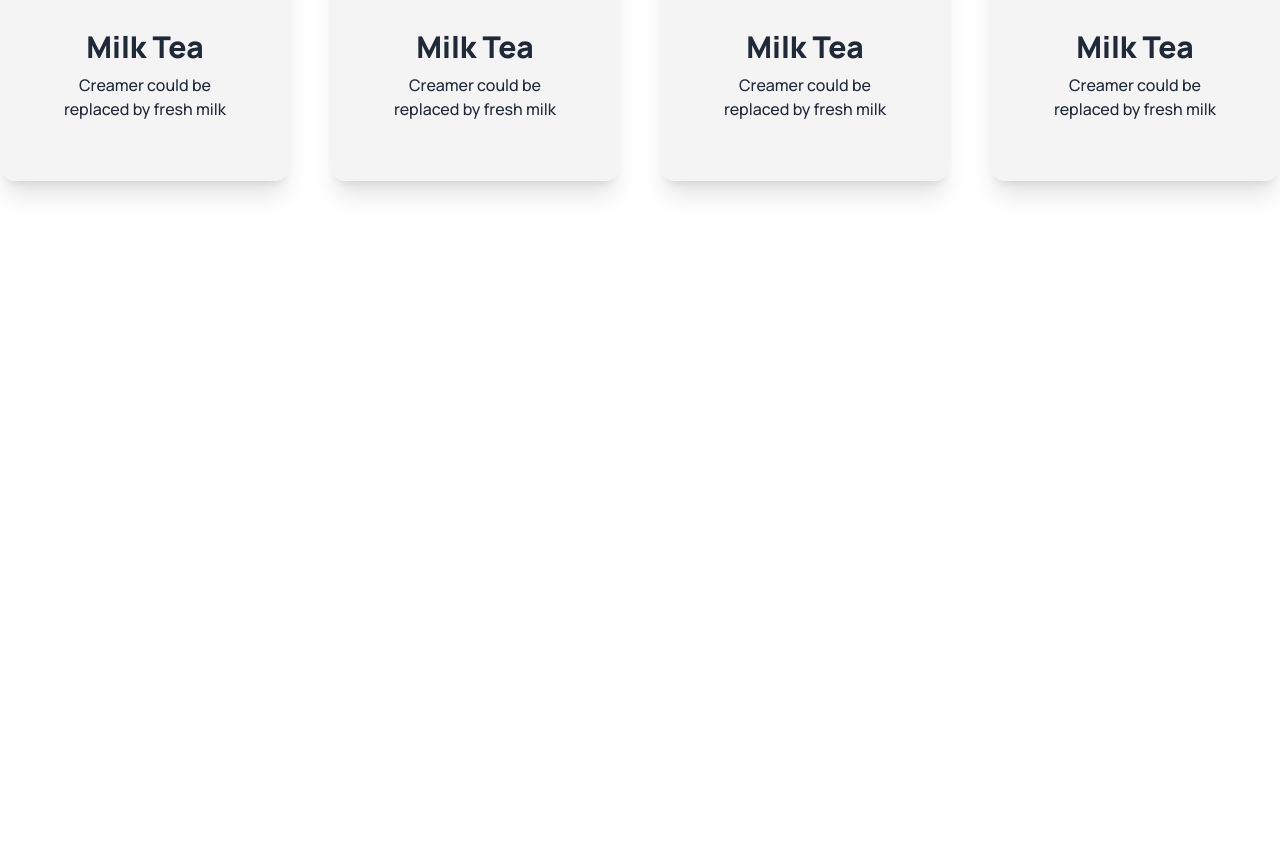
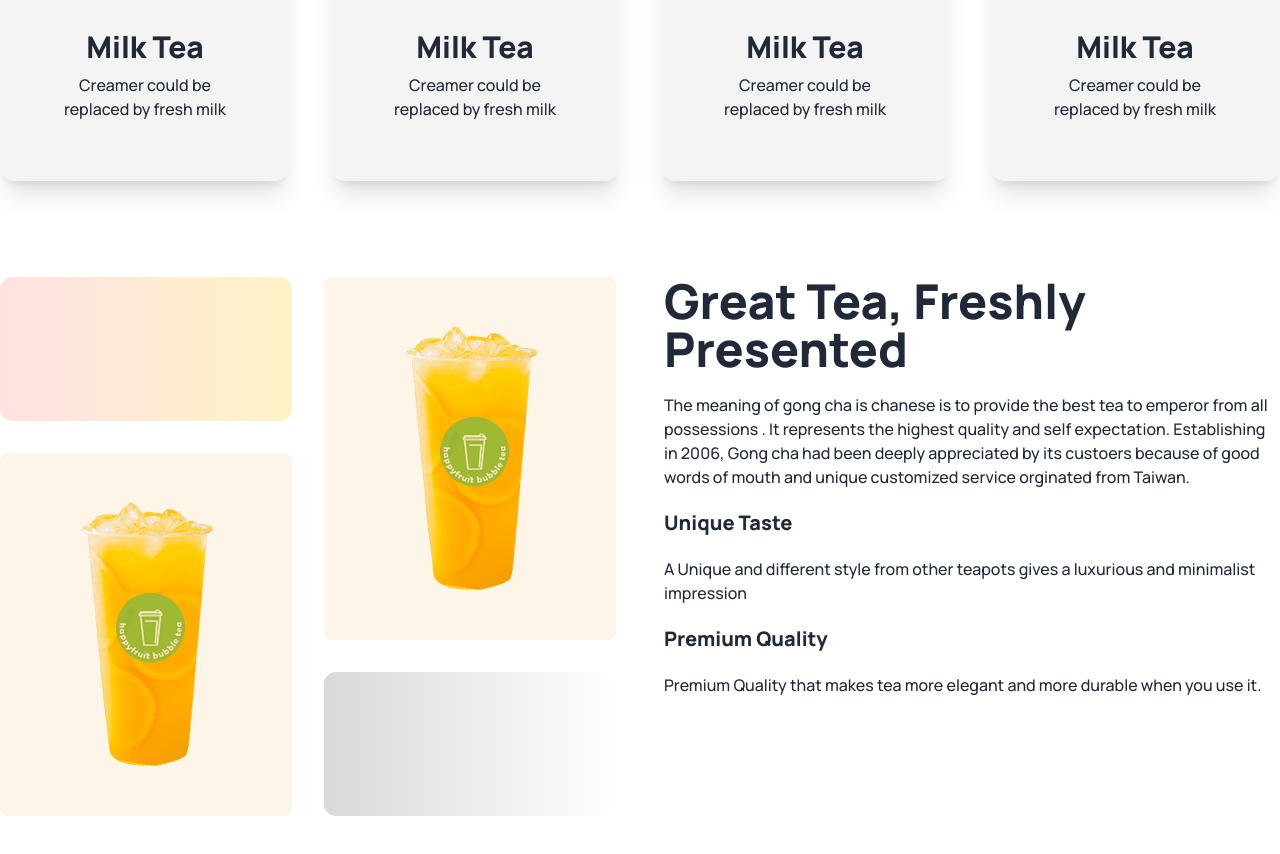
Before and after one commit to Shamimuddowa/tea-house-webpage, a plain HTML site: page index.html in a window 1280 px wide. Shown: the part 888-1742 px from the top of the page. Before the commit the page ends 1165 px from the top, so only its background shows below. Drawn offline with nearby package versions, Linux system fonts and the light colour scheme.

Commit message:
added another section

```diff
--- a/index.html
+++ b/index.html
@@ -55,6 +55,7 @@
 </div>
     </header>
     <main class="container mx-auto">
+        <!-- Featured Section -->
         <section class="text-center my-24">
             <h2 class="text-5xl font-extrabold mb-5">Our Featured Products</h2>
             <p class="lg:max-w-3xl mx-auto mb-10">There are many variations of passages of Lorem Ipsum available, but the majority have suffered alteration in some form, by injected humour, or randomised words which don't look even slightly believable.</p>
@@ -94,6 +95,27 @@
                 </div>
             </div>
         </section>
+        <!-- Great Tea Section -->
+        <section class="my-24 flex gap-12 flex-col lg:flex-row">
+            <div class="grid gap-8 grid-cols-1 md:grid-cols-2 flex-1">
+                <div class="rounded-xl h-36 bg-gradient-to-r from-red-100 to-amber-100"></div>
+                <div class="row-span-2 bg-[#E6A6231A] rounded-lg px-8 py-12 flex justify-center items-center">
+                    <img src="images/fresh-1.png" alt="">
+                </div>
+                <div class="row-span-2 bg-[#E6A6231A] rounded-lg px-8 py-12 flex justify-center items-center">
+                    <img src="images/fresh-1.png" alt="">
+                </div>
+                <div class="rounded-xl h-36 bg-gradient-to-r from-[#D9D9D9] to-[#FFFFFF]"></div>
+            </div>
+            <div class="space-y-5 flex-1">
+                <h3 class="text-5xl font-extrabold">Great Tea, Freshly<br>Presented</h3>
+                <p>The meaning of gong cha is chanese is to provide the best tea to emperor from all possessions . It represents the highest quality and self expectation. Establishing in 2006, Gong cha had been deeply appreciated by its custoers  because of good words of mouth and unique customized service orginated from Taiwan.</p>
+                <h3 class="text-xl font-extrabold">Unique Taste</h3>
+                <p>A Unique and different style from other teapots gives a luxurious and minimalist impression</p>
+                <h3 class="text-xl font-extrabold">Premium Quality</h3>
+                <p>Premium Quality that makes tea more elegant and more durable when you use it.</p>
+            </div>
+        </section>
     </main>
     <footer>
 
```
